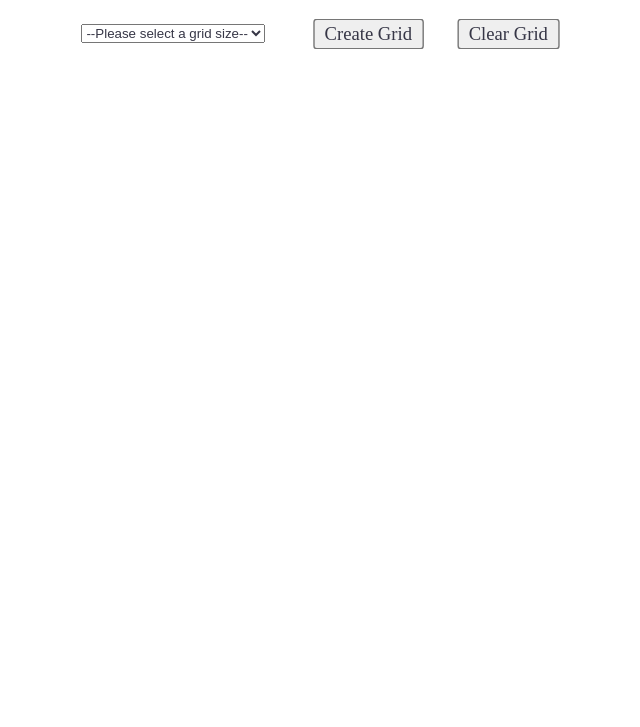
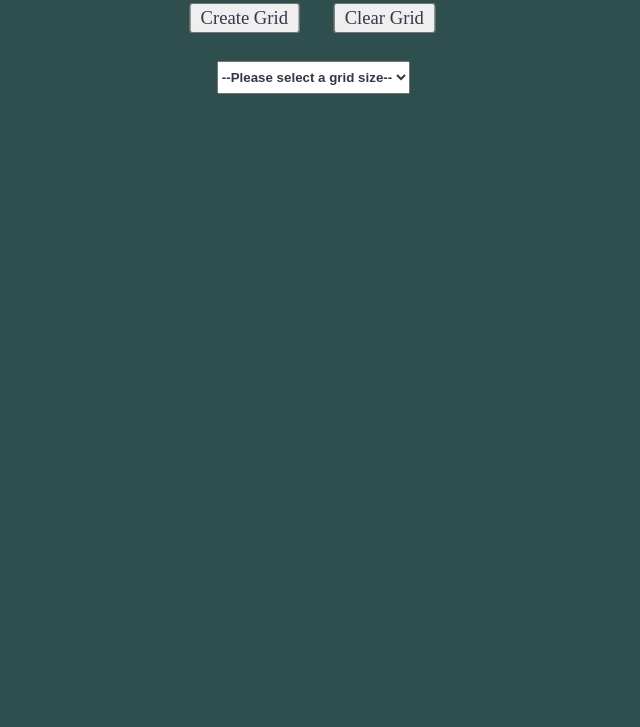
Before and after one commit to Sevatoxin/etchasketch, a plain HTML site: page index.html in a window 1280 px wide. Shown: the part 73-800 px from the top of the page, without its empty margins (327-967 px from the left). Drawn offline with Linux system fonts and the light colour scheme; a web font is replaced by a local one.

Commit message:
Changed layoutstyle and flex style to better fit the selecter on webpage

```diff
--- a/index.html
+++ b/index.html
@@ -18,17 +18,17 @@
 
     <div class="content container">
         <div class="buttons container">
-            <select class="grid-selecter">
-                <option value="call-to-action">--Please select a grid size--</option>
-                <option value="8">8 x 8</option>
-                <option value="12">12 x 12</option>
-                <option value="16">16 x 16</option>
-                <option value="24">24 x 24</option>
-                <option value="32">32 x 32</option>
-            </select>
             <button class="grid-button">Create Grid</button>
             <button class="grid-clear">Clear Grid</button>
         </div>
+        <select class="grid-selecter">
+            <option value="call-to-action">--Please select a grid size--</option>
+            <option value="8">8 x 8</option>
+            <option value="12">12 x 12</option>
+            <option value="16">16 x 16</option>
+            <option value="24">24 x 24</option>
+            <option value="32">32 x 32</option>
+        </select>
         <div class="grid container">
 
         </div>
--- a/style.css
+++ b/style.css
@@ -3,18 +3,30 @@
     color: rgb(54, 54, 70);
 }
 
+body {
+    background-color: darkslategray;
+}
+
 h1 {
     text-align: center;
     font-weight: 900;
+    color: aliceblue;
 }
 
 select {
     font-family: Arial, Helvetica, sans-serif;
+    font-weight: bold;
+    height: 32.9px;
+    margin: 0;
+    text-align: center;
+    width: auto;
 }
 
 .content.container {
     display: flex;
     flex-direction: column;
+    justify-content: center;
+    align-items: center;
     gap: 2em;
 }
 
@@ -22,7 +34,7 @@ select {
     display: flex;
     justify-content: center;
     align-items: center;
-    padding: 1em;
+    /* padding: 1em; */
     gap: 4em;
 }
 
```
